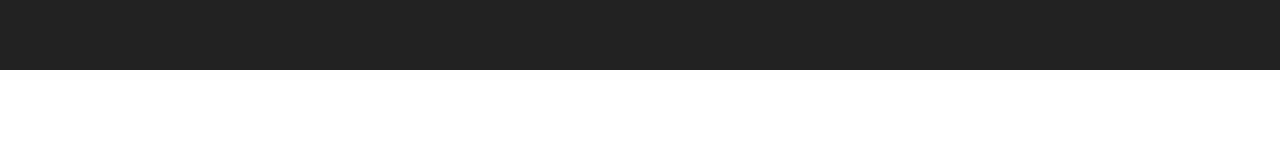
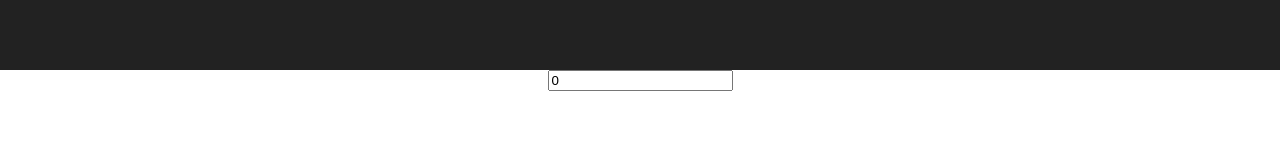
Before and after one commit to chelletuerk/cypress.io, a React (Create React App) app: page / in a window 1280 px wide. Shown: the part 120-280 px from the top of the page. Built offline with nearby package versions, Linux system fonts and the light colour scheme.

Commit message:
rendering bucketX input field, changing bucketX state

```diff
--- a/src/App.js
+++ b/src/App.js
@@ -2,16 +2,33 @@ import React, { Component } from 'react';
 import './App.css';
 
 class App extends Component {
+  constructor() {
+    super()
+    this.state = {
+      bucketX: 0,
+      bucketY: 0,
+    }
+    this.handleInputX = this.handleInputX.bind(this)
+  }
+
+  handleInputX(e) {
+    this.setState({bucketX: e.target.value})
+  }
+
   render() {
     return (
       <div className="App">
         <div className="App-header">
           <h2>Water Bucket</h2>
         </div>
-        <p className="App-intro">
-        </p>
+        <input
+          onChange={this.handleInputX}
+          value={this.state.bucketX}
+          type='number'
+          placeholder='Enter A Number'>
+        </input>
       </div>
-    );
+    )
   }
 }
 
```
